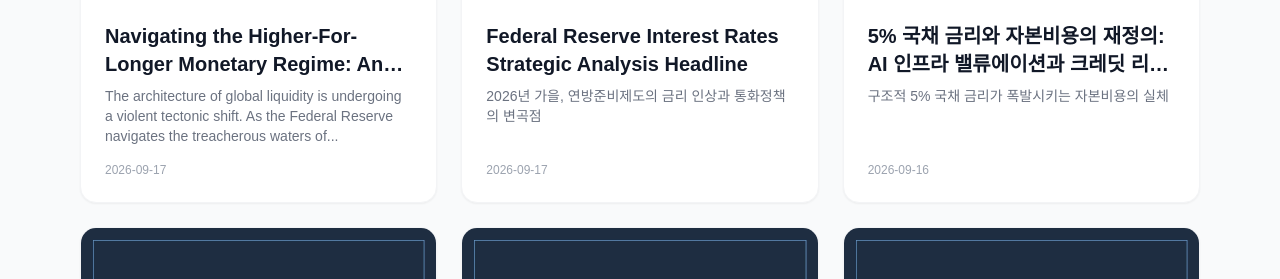
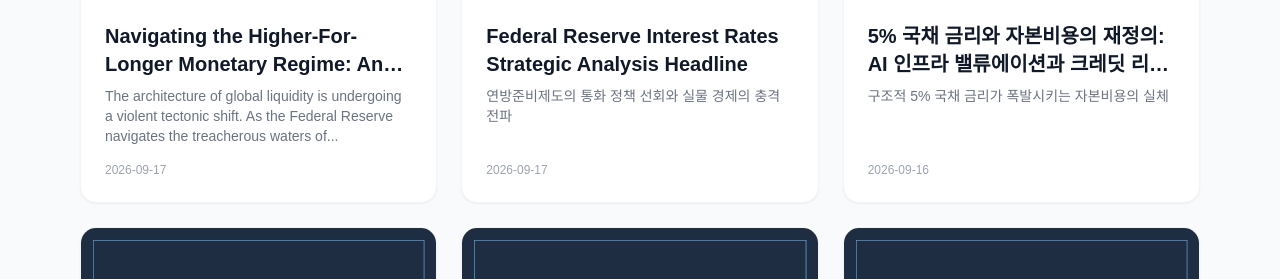
Before and after one commit to somsoo/economy-blog, a Jekyll site: the page built from index.md, in a window 1280 px wide and 900 px high, scrolled down 383 px. Shown: the part 172-451 px from the top of the window. Built offline with Jekyll 4.4.1, drawn with Linux system fonts in a browser that asks for light colours; nearby versions of some CDN libraries; some web fonts are replaced; part of the change alters nothing that is shown.

Commit message:
docs: auto-generate post

```diff
--- a/_posts/2026-09-17-federal-reserve-interest-rates.md
+++ b/_posts/2026-09-17-federal-reserve-interest-rates.md
@@ -2,61 +2,60 @@
 layout: post
 title: "Federal Reserve Interest Rates Strategic Analysis Headline"
 date: 2026-09-17
-image: assets/images/thumb_1789640288.webp
+image: assets/images/thumb_1789659207.webp
 description: "Comprehensive institutional market analysis of Federal Reserve Interest Rates."
 ---
 
-## 2026년 가을, 연방준비제도의 금리 인상과 통화정책의 변곡점
+## 연방준비제도의 통화 정책 선회와 실물 경제의 충격 전파
 
 
-![Federal Reserve Interest Rates Strategic Market Analysis 1]({{ '/' | append: 'assets/images/vibe_1789640287_0.webp' | relative_url }})
+![Federal Reserve Interest Rates Strategic Market Analysis 1]({{ '/' | append: 'assets/images/vibe_1789659205_0.webp' | relative_url }})
 
 
-연방준비제도가 단행한 기준금리 인상은 단순한 통화정책의 미세 조정을 넘어, 글로벌 유동성 사이클의 구조적 전환을 알리는 서막이다. 점증하는 인플레이션 압력, 만성화된 공급망 마찰, 그리고 지정학적 프리미엄이 얽힌 복합적 국면 속에서, 연준은 백악관의 거센 압박을 뒤로하고 중앙은행의 최종적 보루인 신뢰성을 선택했다. 시장은 이를 단순한 매파적 수사가 아닌 실질적 긴축 드라이브로 해석하며 즉각적인 가격 재 조정을 시작했다. 명목 국채 수익률이 우상향 곡선을 그리는 동안, 달러 인덱스는 글로벌 자본을 강하게 빨아들이며 외환시장의 판도를 흔들고 있다.
+미국 연방준비제도(Fed)가 단행한 기준금리 인상은 글로벌 자본시장의 가격 발견 메커니즘을 재조정하는 분기점이다. 브로드베이스 인플레이션 압력이 완화되는 속도보다 통화 당국의 실질 긴축 유지 기간이 길어지면서, 터미널 레이트(Terminal Rate)에 대한 월스트리트의 프라이싱은 이미 수정되었다. 국제 유가가 배럴당 100달러 선 부근에서 등락을 거듭하고 10년 만기 미 국채 수익률이 일시적으로 진정세를 보였으나, 이는 구조적 하락 전환이 아닌 고금리 장기화(Higher-for-Longer) 국면 진입에 따른 숨 고르기에 가깝다. 자본비용의 급격한 상승은 기업들의 자금 조달 창구를 압박하며, 실물 경제 전반으로 유동성 경색 신호를 보내고 있다.
 
-이러한 매크로 환경의 변화는 자산 가격의 밸류에이션 공식을 근본부터 재작성하도록 강제한다. 완화적 통화정책의 잔영에 기대어 레버리지를 확장했던 시장 참가자들은 이제 냉혹한 실질 금리의 현실과 마주하고 있다. 각국 통화당국이 연준의 긴축 스텝에 보조를 맞추거나 혹은 자본 유출 방어를 위한 방어적 금리 인상에 나설 수밖에 없는 구조적 압박이 가중되는 국면이다. 결국 이번 금리 결정은 실물 경제 전반의 자본 비용을 재정의하고, 취약한 신용 고리를 선별해내는 냉정한 시험대가 될 것이다.
+### 듀레이션 리스크와 연준의 셈법
+연준의 매파적 스탠스는 명목 금리뿐만 아니라 실질 금리를 끌어올리며 금융 여건 지수를 타이트하게 조이고 있다. 프라이머리 딜러들의 국채 포지션은 단기물 중심의 파킹 수요로 쏠려 있으며, 이는 장기물 채권 시장의 변동성을 키우는 촉매로 작용한다. 연준의 자산 축소(QT)와 맞물려 시장의 유동성 흡수 속도가 가속화됨에 따라, 금융기관들의 담보 재재포세이션(Re-hypothecation) 리스크도 면밀히 모니터링해야 할 변수로 부각되었다.
 
-## 트럼프 행정부와 연준의 갈등, 그리고 통화정책의 독립성
+## 주택 시장과 가계 부채의 구조적 스트레스 테스트
 
 
-![Federal Reserve Interest Rates Strategic Market Analysis 2]({{ '/' | append: 'assets/images/vibe_1789640287_1.webp' | relative_url }})
+![Federal Reserve Interest Rates Strategic Market Analysis 2]({{ '/' | append: 'assets/images/vibe_1789659206_1.webp' | relative_url }})
 
 
-백악관의 노골적인 저금리 압박과 연준의 통화정책적 자율성 사이의 충돌은 현대 거시경제학에서 가장 위험천만한 변수 중 하나다. 트럼프 행정부는 인플레이션 지표의 기저에 도사린 위험을 외면한 채, 성장의 가속화를 위해 1%대의 파격적 금리 인하를 공개적으로 요구해 왔다. 그러나 제롬 파월의 뒤를 이어 의장직에 오른 통화 수장은 행정부의 정치적 청구서를 거부하고 금리 인상 카드를 꺼내 들었다. 에너지와 원자재 가격의 2차 파급 효과로 인해 인플레이션 기대 심리가 고착화되는 임계점에서, 중앙은행이 정치적 논리에 굴복할 경우 통화 시스템 전체의 앵커가 무너질 것이라는 실존적 판단에서 비롯된 결단이다.
+통화 긴축의 파급 효과는 신용 창출의 핵심 고리인 주택 시장에서 가장 뚜렷하게 관측된다. 30년 고정 모기지 금리가 7%대 중반에 안착하면서 잠재 주택 구매자들의 실질 소득 대비 주거비 부담(Housing Affordability Index)은 역사적 최저 수준으로 떨어졌다. 모기지 은행가협회(MBA) 데이터에 따르면 주택 구매 대출 신청 건수는 전년 동기 대비 두 자릿수 감소세를 기록하며 거래 절벽을 형성했다. 신용카드와 자동차 할부 등 가계의 변동금리 부채는 한계 가구의 가처분 소득을 직접적으로 잠식하며 소비 여력을 둔화시키고 있다.
 
-트럼프 대통령이 향후 시장의 역풍을 의식해 한발 물러서는 제스처를 취했음에도 불구하고, 워싱턴 정가와 맥클린번가 사이의 이념적 대립은 상존하는 꼬리 위험으로 남아 있다. 행정부의 재정 정책과 연준의 통화 정책이 상반된 벡터로 움직일 때, 시장은 극심한 정책 불확실성에 노출된다. 이러한 정치경제학적 긴장은 채권 시장의 변동성을 증폭시키는 핵심 동력이며, 글로벌 투자자들이 포트폴리오 내에 명시적인 정치적 리스크 프리미엄을 반영하도록 만드는 주된 요인으로 작용하고 있다.
+| 구분 | 금리 인상 전 | 금리 인상 후 (현재) | 주요 영향 및 시장 반응 |
+| :--- | :--- | :--- | :--- |
+| **기준금리** | 동결 기조 | 인상 단행 | 통화 긴축 기조 강화, 인플레이션 대응 |
+| **30년 고정 모기지** | 6%대 중반 | 7%대 중반 안착 | 주택 구매 수요 급감, 실질 거래 정체 |
+| **10년물 국채 수익률** | 변동성 확대 | 하향 안정화 시도 | 고금리 장기화 프라이싱 반영 |
+| **글로벌 자산시장** | 불확실성 지속 | 기술주 중심 순환매 | 초기 패닉 이후 제한적 리스크 온 |
 
-## 강달러와 국채 금리 상승이 글로벌 시장에 미치는 실질적 충격
+### 레버리지 디레버리징의 딜레마
+가계 부채의 구조적 취약성은 단순히 소비 감소에만 국한되지 않는다. 자산 가치 하락과 부채 상환 부담의 동반 상승은 가계의 재무 건전성을 악화시키며, 은행권의 소비자 신용 손실 충당금 적립 압박으로 이어진다. 자산 가격의 하방 경직성이 무너질 경우, 대차대조표 불황으로 전이될 리스크를 배제할 수 없다.
+
+## 채권 시장 메커니즘의 변동성과 신용 스프레드 확대
 
 
-![Federal Reserve Interest Rates Strategic Market Analysis 3]({{ '/' | append: 'assets/images/vibe_1789640287_2.webp' | relative_url }})
+![Federal Reserve Interest Rates Strategic Market Analysis 3]({{ '/' | append: 'assets/images/vibe_1789659206_2.webp' | relative_url }})
 
 
-미국의 고금리 장기화와 이에 동반되는 강달러 현상은 전 세계 달러 유동성의 파이프라인을 조이는 강력한 긴축 쇼크다. 그린백의 가치가 수직 상승함에 따라, 달러 부채를 과도하게 떠안은 신흥국 경제는 자본 유출과 외환보유고 고갈이라는 이중고에 직면했다. 원자재를 달러로 결제하는 수입국들 역시 수입 물가 상승이라는 스태그플레이션적 압력을 고스란히 떠안고 있는 실정이다. 한편, 미 국채 10년물 금리의 상승은 위험자산의 기대 수익률을 압박하며 글로벌 증시의 밸류에이션 멀티플을 가파르게 수축시키고 있다. 역사적 데이터가 증명하듯, 연준이 본격적인 긴축 기조로 선회하는 초기 국면에서 주식 시장은 예외 없이 극심한 밸류에이션 재조정과 유동성 장세의 종말을 경험해왔다.
+기준금리 인상 사이클의 연장은 채권 시장의 일드 커브(Yield Curve) 다이내믹스를 완전히 재편했다. 단기 국채 수익률의 등락이 반복되는 가운데, 장기물 금리의 상방 압력은 인플레이션 헤지 비용과 터미널 레이트 불확실성을 동시에 반영하고 있다. 투자자들은 포트폴리오의 듀레이션을 축소하며 크레딧 리스크 헤지에 집중하고 있다. 특히 한계 기업들의 차환(Refinancing) 벽이 다가오는 시점에서, 하이일드 채권과 투자적격등급 회사채 간의 신용 스프레드는 추가 확대 압력에 직면해 있다.
 
-| 구분 | 금리 인상 전(완화적 기대) | 금리 인상 후(현재 국면) |
-| :--- | :--- | :--- |
-| **달러화 가치** | 약보합 또는 박스권 | 강세 (안전자산 선호 심화) |
-| **미국 국채 금리**| 안정세 | 상승세 (채권 매도 우위) |
-| **증시 반응** | 유동성 기반 랠리 지속 | 변동성 확대 및 차별화 장세 |
-| **주요 리스크** | 인플레이션 고착화 | 신흥국 부채 및 환율 불안 |
+### 크레딧 마켓의 차환 리스크
+향후 24개월 내 만기가 도래하는 기업 부채 규모는 자본시장의 체력을 가늠하는 리트머스 시험지다. 저금리 시절 발행된 저금리 채권이 만기를 맞아 7%를 웃도는 고금리로 차환될 경우, 기업들의 이자 보상비율(Interest Coverage Ratio)은 급격히 저하된다. 이는 펀더멘털이 취약한 좀비 기업의 구조조정을 촉발하는 동시에, 우량 기업 간의 펀더멘털 차별화를 심화시키는 요인으로 작용한다.
 
-위의 매크로 지표들이 명확히 시사하듯, 스마트머니는 이미 고위험 레버리지 포지션을 청산하고 현금성 자산과 초단기 국채로 피난처를 옮기는 중이다. 기업 부문 역시 자금 조달 비용의 급증과 한계 기업들의 대출 연체율 상승이라는 구조적 장벽에 부딪혔다. 단순히 유동성 확장에 기대어 생존하던 좀비 기업들이 도태되는 정화 과정이 진행되는 동시에, 재무구조가 취약한 중소형 은행들의 신용 스프레드는 지속적으로 확대될 위험을 품고 있다.
-
-## 변동성 장세에서 살아남는 실전 행동 요령
+## 기관투자자의 자산 배분 전략과 신용 리스크 관리
 
 
-![Federal Reserve Interest Rates Strategic Market Analysis 4]({{ '/' | append: 'assets/images/vibe_1789640288_3.webp' | relative_url }})
+![Federal Reserve Interest Rates Strategic Market Analysis 4]({{ '/' | append: 'assets/images/vibe_1789659206_3.webp' | relative_url }})
 
 
-강달러와 고금리가 지배하는 현 시점에서 기관 투자자와 고액 자산가들의 최우선 지상 과제는 공격적 알파 추구가 아닌, 철저한 자본 보존과 유동성 방어다. 무분별한 듀레이션 확대나 과도한 레버리지는 포트폴리오를 파괴하는 지름길이며, 현금 흐름의 질과 대전제인 상환 능력을 최우선으로 검증해야 한다. 다음의 3단계 실행 전략을 통해 다변화된 통화정책 리스크에 기민하게 대응할 필요가 있다.
+매크로 환경의 패러다임 전환기에는 전통적인 60/40 포트폴리오 공식만으로는 알파를 창출하기 어렵다. 기관 투자가들과 알파 추구형 자산 배분가들은 단순한 현금 보유를 넘어, 수익률 곡선의 인버전 구간을 활용한 단기 고품질 자산(Ultra-short Duration) 중심의 포트폴리오 재편을 단행하고 있다. 레버리지 비율을 엄격히 통제하고, 기업 대차대조표의 잉여현금흐름(FCF) 창출 능력을 최우선 스크리닝 지표로 삼아야 하는 시점이다. 거시 변수의 변동성이 자산 가격의 밸류에이션을 지배하는 국면에서는 유연성과 유동성이 곧 최고의 리스크 방어선이다.
 
-- [ ] 1단계: 듀레이션 및 부채 구조의 정밀 재조정
-  변동금리 부채의 비중을 전면 점검하고, 향후 추가적인 금리 발작 가능성에 대비해 차입금 만기를 연장하거나 고정금리로 대환하여 이자보상배율(ICR)의 하단을 철저히 방어한다.
-- [ ] 2단계: 크레디트 리스크 관리 및 단기 현금성 자산 비중 최적화
-  국채 금리 상승의 수혜를 직접적으로 누릴 수 있는 AA등급 이상의 우량 회사채와 초단기 환매조건부채권(RP) 중심의 파킹형 상품을 활용해, 자산의 유동성과 원금 방어력을 동시에 구축한다.
-- [ ] 3단계: 실질적인 가격 결정력(Pricing Power)을 갖춘 우량주 선별
-  인플레이션 압력을 소비자에게 전가할 수 있는 독점적 비즈니스 모델을 보유하고 있거나, 강달러 환경에서 환차익 및 비용 절감 수혜를 누리는 글로벌 필수소비재 및 인프라 섹터로 포트폴리오를 압축 재편한다.
+### 액티브 듀레이션 관리와 알파 창출
+국채 수익률의 변곡점마다 듀레이션을 동적으로 조절하는 액티브 전략이 필수적이다. 명목 금리의 정점 통과 신호가 가시화될 때를 대비해 분할 매수 관점의 장기채 매집 전략을 수립하되, 신용 스프레드 확대에 대비한 크레딧 헤지 포지션을 동시에 유지해야 한다. 매크로 지표의 노이즈에 일희일비하기보다는, 통화 당국의 대차대조표 축소 속도와 실질 금리의 방향성에 기반한 냉철한 포지셔닝이 요구되는 국면이다.
 <div style="margin: 35px 0; padding: 16px 20px; border-left: 4px solid #3b82f6; background-color: #f8fafc; font-size: 13px; color: #475569; line-height: 1.6;">
     <strong>Data Integrity & Attribution:</strong> This analytical report is curated from public central bank announcements, institutional market disclosures, and verified news feeds. Factual figures and metrics are validated via automated factual consistency checks.
 </div>
```
Also changed, not shown: assets/images/thumb_1789659207.webp (added), assets/images/vibe_1789659205_0.webp (added), assets/images/vibe_1789659206_1.webp (added), assets/images/vibe_1789659206_2.webp (added), assets/images/vibe_1789659206_3.webp (added).
